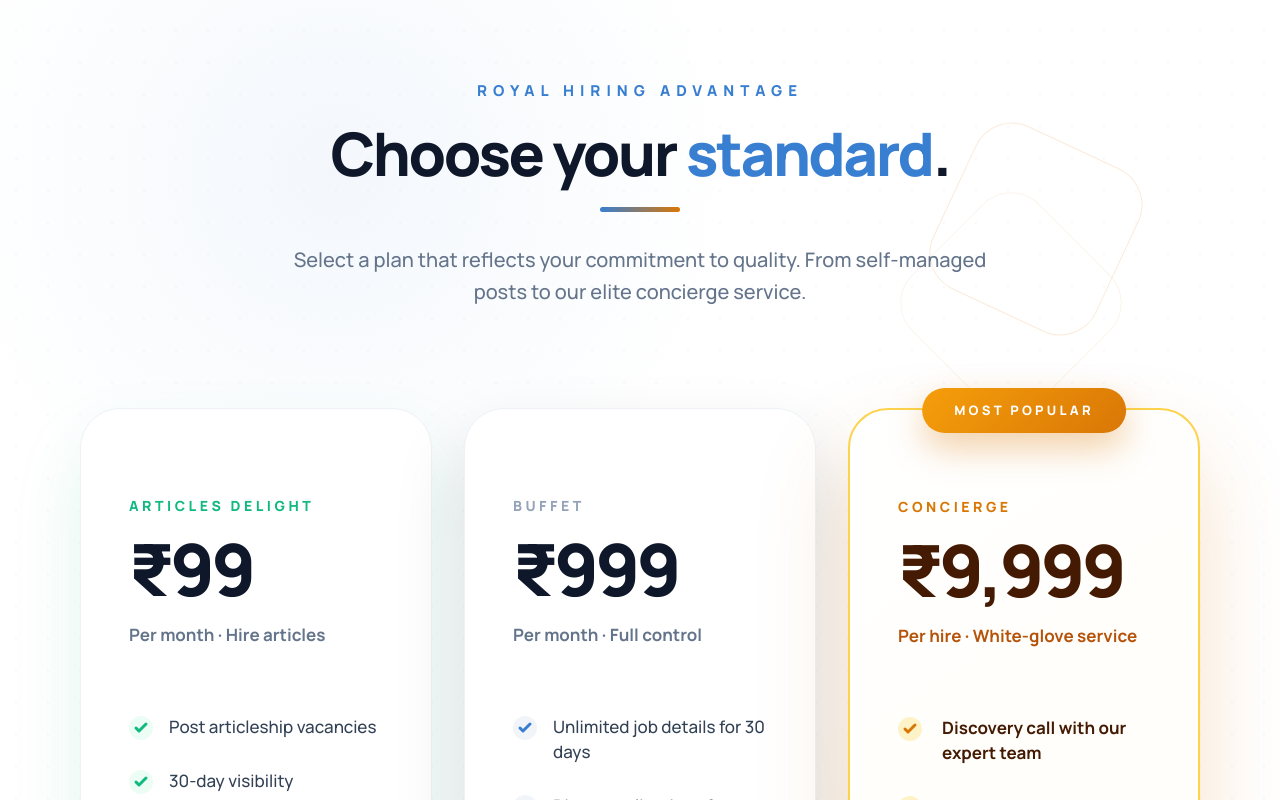
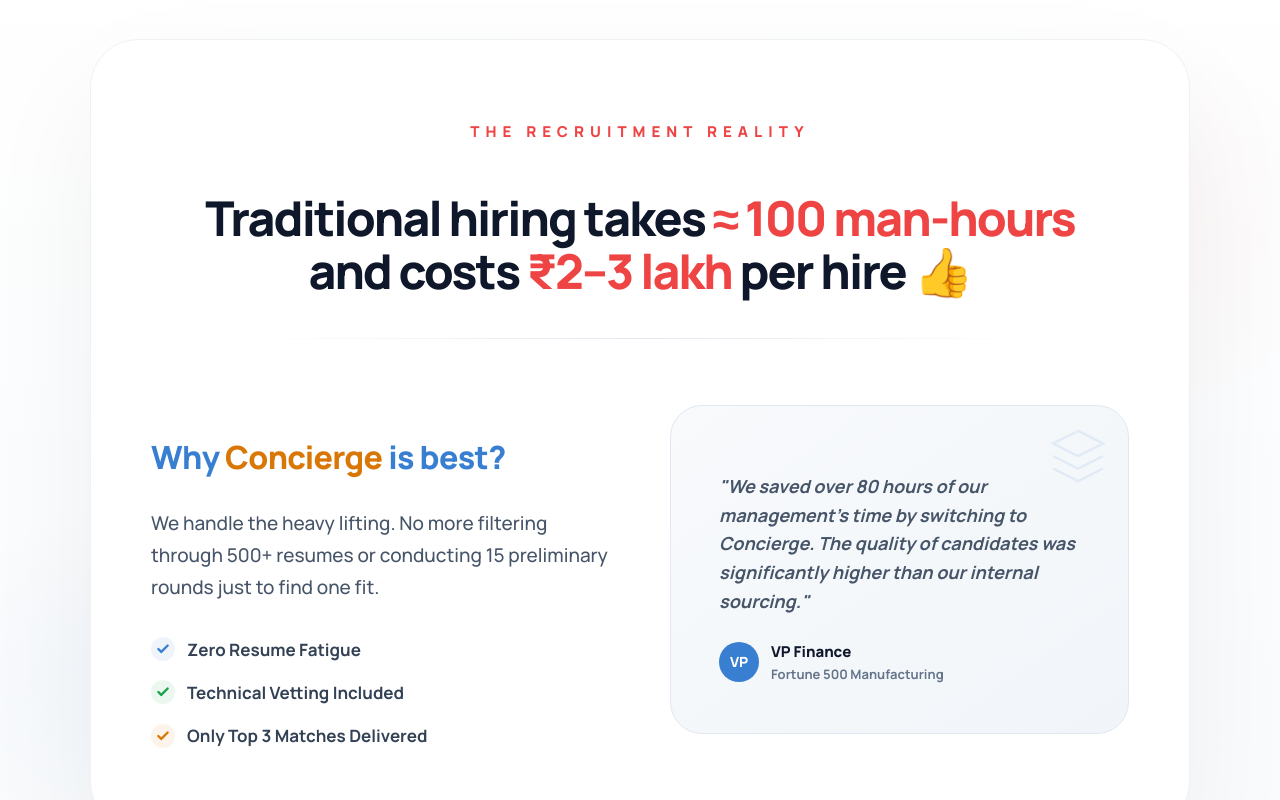
Before and after one commit to anshaggarwal/CAhire, a React (Vite) app: page /post-job in a window 1280 px wide. Shown: the part 1700-2500 px from the top of the page. Built offline with nearby package versions, Linux system fonts and the light colour scheme.

Commit message:
feat: add "Recruitment Reality" section to PostJobPage to highlight value proposition

```diff
--- a/src/components/PostJobPage.jsx
+++ b/src/components/PostJobPage.jsx
@@ -113,6 +113,77 @@
               <span className="highlight-line" style={{ color: 'var(--success)' }}>4. Top 3 Candidates</span>
               <p>We present the absolute best 3 candidates for your final selection round.</p>
             </article>
+          </div>
+        </div>
+      </section>
+
+      {/* SECTION 3.5: THE RECRUITMENT REALITY */}
+      <section className="reality-section visible" style={{ padding: '120px 0', background: 'linear-gradient(180deg, #ffffff 0%, #f8fafc 100%)', position: 'relative', overflow: 'hidden' }}>
+        {/* Subtle background graphics */}
+        <div style={{ position: 'absolute', top: '10%', right: '-5%', width: '400px', height: '400px', background: 'radial-gradient(circle, rgba(239, 68, 68, 0.03) 0%, transparent 70%)', borderRadius: '50%', pointerEvents: 'none' }}></div>
+        <div style={{ position: 'absolute', bottom: '10%', left: '-5%', width: '350px', height: '350px', background: 'radial-gradient(circle, rgba(56, 126, 209, 0.03) 0%, transparent 70%)', borderRadius: '50%', pointerEvents: 'none' }}></div>
+
+        <div className="page-wrap">
+          <div style={{
+            background: '#fff',
+            borderRadius: '48px',
+            padding: '80px 60px',
+            boxShadow: '0 50px 120px rgba(15, 23, 42, 0.05)',
+            border: '1px solid #eef2f6',
+            textAlign: 'center',
+            maxWidth: '1100px',
+            margin: '0 auto',
+            position: 'relative'
+          }}>
+            <p className="section-label" style={{ color: '#ef4444', letterSpacing: '0.4em', fontWeight: '900', textTransform: 'uppercase', marginBottom: '24px' }}>The Recruitment Reality</p>
+
+            <h3 style={{ fontSize: '48px', fontWeight: '900', color: '#0f172a', marginBottom: '40px', letterSpacing: '-0.04em', lineHeight: '1.1' }}>
+              Traditional hiring takes <span style={{ color: '#ef4444' }}>≈ 100 man-hours</span> <br/>
+              and costs <span style={{ color: '#ef4444' }}>₹2–3 lakh</span> per hire 👍
+            </h3>
+
+            <div style={{ height: '1px', background: 'linear-gradient(90deg, transparent, #e2e8f0, transparent)', width: '80%', margin: '0 auto 50px' }}></div>
+
+            <div style={{ display: 'grid', gridTemplateColumns: '1fr 1fr', gap: '60px', textAlign: 'left', alignItems: 'center' }}>
+              <div>
+                <h4 style={{ fontSize: '32px', fontWeight: '900', color: '#387ed1', marginBottom: '24px', letterSpacing: '-0.02em' }}>
+                  Why <span style={{ color: '#d97706' }}>Concierge</span> is best?
+                </h4>
+                <p style={{ fontSize: '19px', color: '#475569', lineHeight: '1.7', fontWeight: '500', marginBottom: '32px' }}>
+                  We handle the heavy lifting. No more filtering through 500+ resumes or conducting 15 preliminary rounds just to find one fit.
+                </p>
+                <div style={{ display: 'flex', flexDirection: 'column', gap: '16px' }}>
+                   {[
+                     { label: 'Zero Resume Fatigue', color: '#387ed1' },
+                     { label: 'Technical Vetting Included', color: '#16a34a' },
+                     { label: 'Only Top 3 Matches Delivered', color: '#d97706' }
+                   ].map((item, i) => (
+                     <div key={i} style={{ display: 'flex', alignItems: 'center', gap: '12px' }}>
+                        <div style={{ width: '24px', height: '24px', borderRadius: '50%', background: `${item.color}15`, display: 'flex', alignItems: 'center', justifyContent: 'center' }}>
+                          <svg width="14" height="14" viewBox="0 0 24 24" fill="none" stroke={item.color} strokeWidth="4" strokeLinecap="round" strokeLinejoin="round"><path d="M20 6L9 17l-5-5"/></svg>
+                        </div>
+                        <span style={{ fontSize: '17px', fontWeight: '700', color: '#334155' }}>{item.label}</span>
+                     </div>
+                   ))}
+                </div>
+              </div>
+
+              <div style={{ background: 'linear-gradient(145deg, #f8fafc 0%, #f1f5f9 100%)', padding: '48px', borderRadius: '32px', border: '1px solid #e2e8f0', position: 'relative' }}>
+                <div style={{ position: 'absolute', top: '20px', right: '20px', opacity: 0.1 }}>
+                  <svg width="60" height="60" viewBox="0 0 24 24" fill="none" stroke="#387ed1" strokeWidth="1"><path d="M12 2L2 7l10 5 10-5-10-5zM2 17l10 5 10-5M2 12l10 5 10-5"/></svg>
+                </div>
+                <p style={{ fontSize: '18px', color: '#475569', lineHeight: '1.6', fontWeight: '600', fontStyle: 'italic' }}>
+                  "We saved over 80 hours of our management's time by switching to Concierge. The quality of candidates was significantly higher than our internal sourcing."
+                </p>
+                <div style={{ marginTop: '24px', display: 'flex', alignItems: 'center', gap: '12px' }}>
+                  <div style={{ width: '40px', height: '40px', borderRadius: '50%', background: '#387ed1', color: '#fff', display: 'flex', alignItems: 'center', justifyContent: 'center', fontWeight: '900', fontSize: '14px' }}>VP</div>
+                  <div>
+                    <p style={{ margin: 0, fontWeight: '800', fontSize: '15px', color: '#0f172a' }}>VP Finance</p>
+                    <p style={{ margin: 0, fontSize: '13px', color: '#64748b', fontWeight: '600' }}>Fortune 500 Manufacturing</p>
+                  </div>
+                </div>
+              </div>
+            </div>
           </div>
         </div>
       </section>
```
